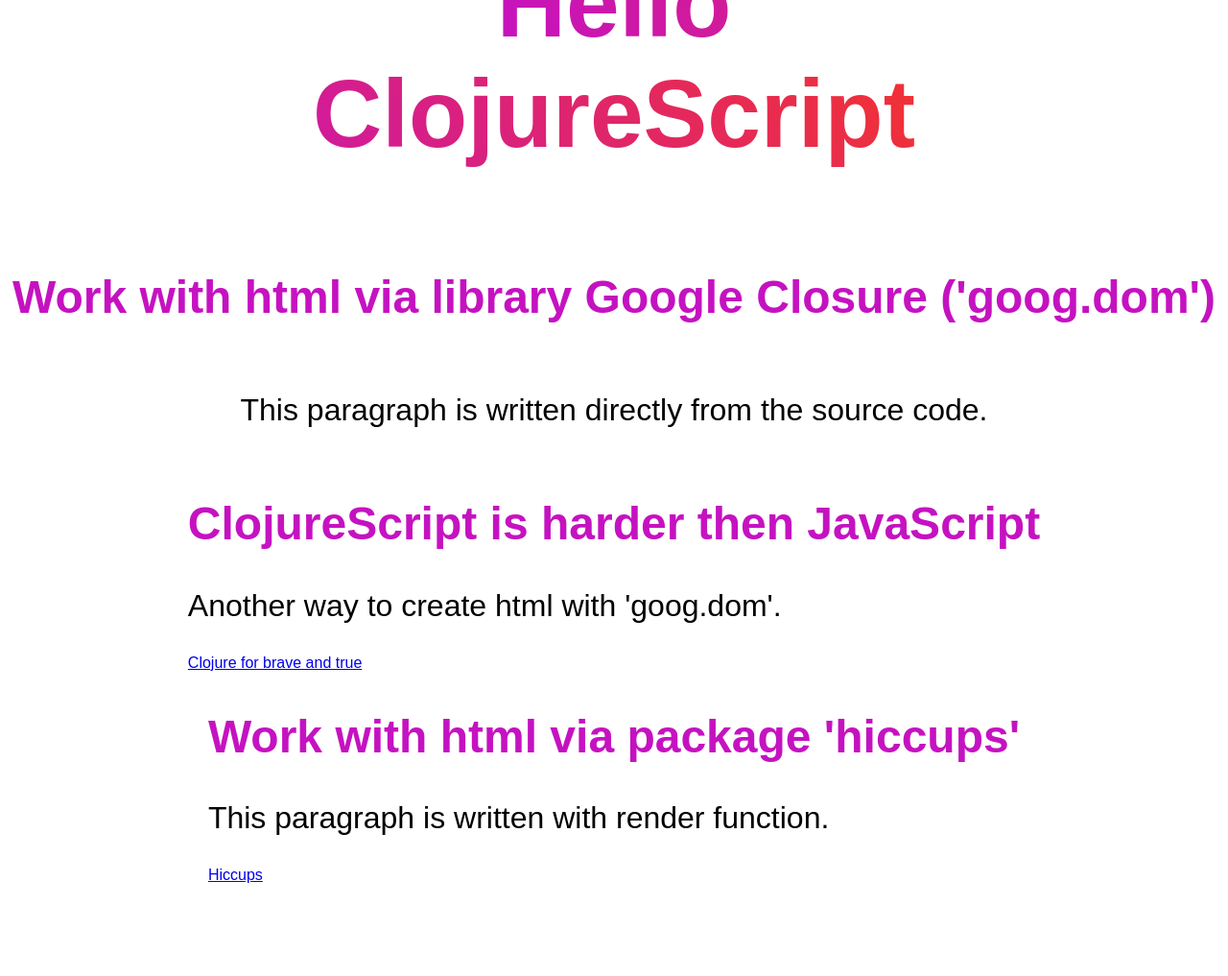
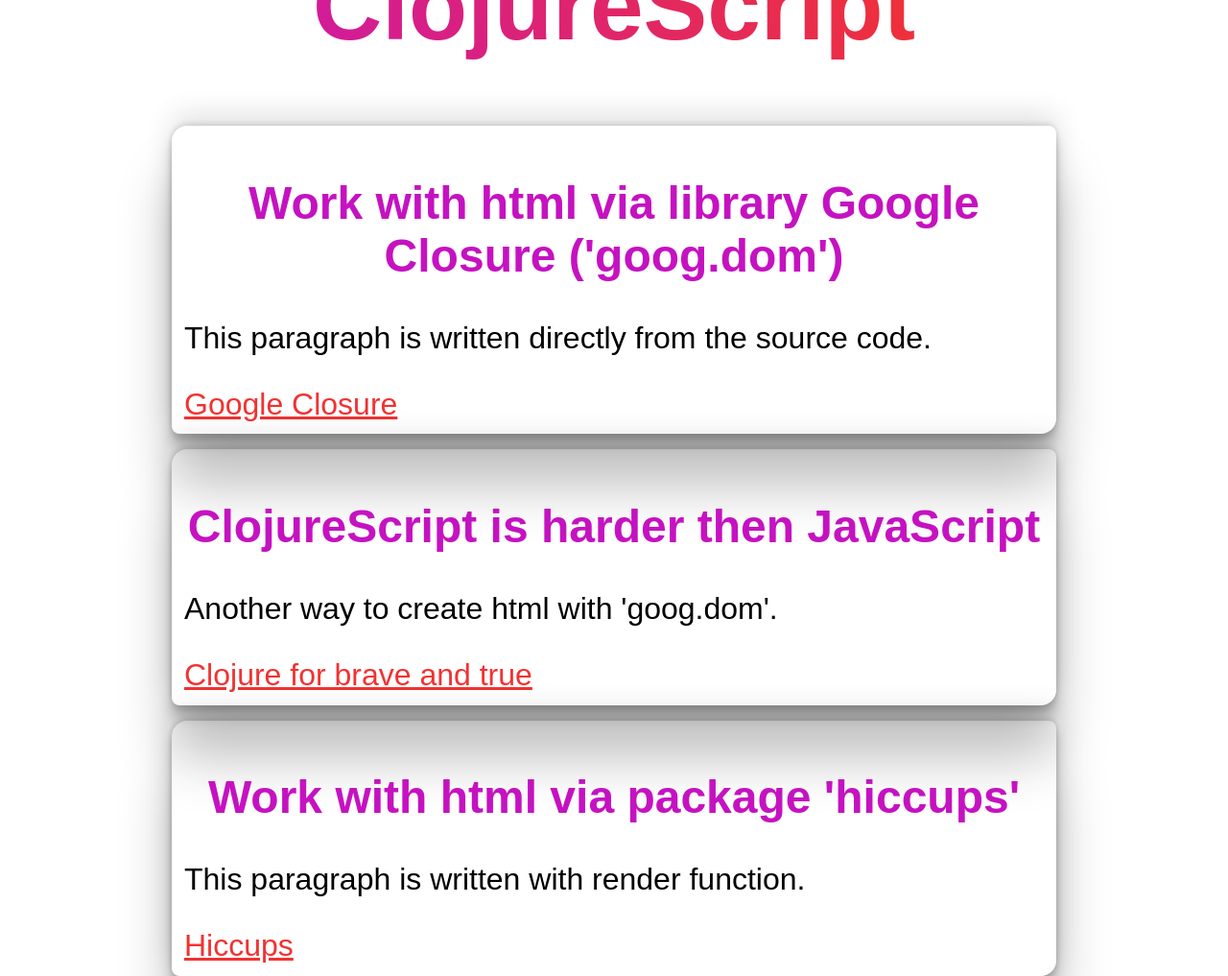
Before and after one commit to MarkAlexI/clojureScriptApp, a website: page index.html in a window 1280 px wide. Shown: the whole page at 96% size. Before the commit the page ends 921 px from the top, so only its background shows below. Drawn offline with Linux system fonts and the light colour scheme.

Commit message:
Added more styles.

```diff
--- a/package.json
+++ b/package.json
@@ -2,6 +2,6 @@
   "name": "clojureScriptApp",
   "author": "markalexi",
   "description": "Simple static site on clojureScript",
-  "version": "1.4.0",
+  "version": "1.5.0",
   "private": true
 }
--- a/style.css
+++ b/style.css
@@ -1,6 +1,7 @@
 :root {
   --color-purple: rgba(197, 18, 193, 1);
   --color-pink: rgba(241, 50, 50, 1);
+  --color-dark-grey: #0D0D0D;
 }
 
 body {
@@ -35,7 +36,25 @@
   color: var(--color-purple);
 }
 
-.site__paragraph {
+.site__paragraph, .external-link {
   font-size: 2rem;
   text-align: left;
 }
+
+a {
+  color: var(--color-pink);
+}
+
+.container {
+  width: 70%;
+  box-shadow: rgba(0, 0, 0, 0.25) 0px 54px 55px, rgba(0, 0, 0, 0.12) 0px -12px 30px, rgba(0, 0, 0, 0.12) 0px 4px 6px, rgba(0, 0, 0, 0.17) 0px 12px 13px, rgba(0, 0, 0, 0.09) 0px -3px 5px;
+  border-radius: 1rem .5rem 1rem .5rem;
+  padding: .8rem;
+  margin-bottom: 1rem;
+  transition: 0.3s;
+}
+
+.container:hover {
+  box-shadow: rgba(0, 0, 0, 0.4) 0px 2px 4px, rgba(0, 0, 0, 0.3) 0px 7px 13px -3px, rgba(0, 0, 0, 0.2) 0px -3px 0px inset;
+  color: var(--color-dark-grey);
+}
```
Also changed, not shown: out/main.js, 2 other files.
